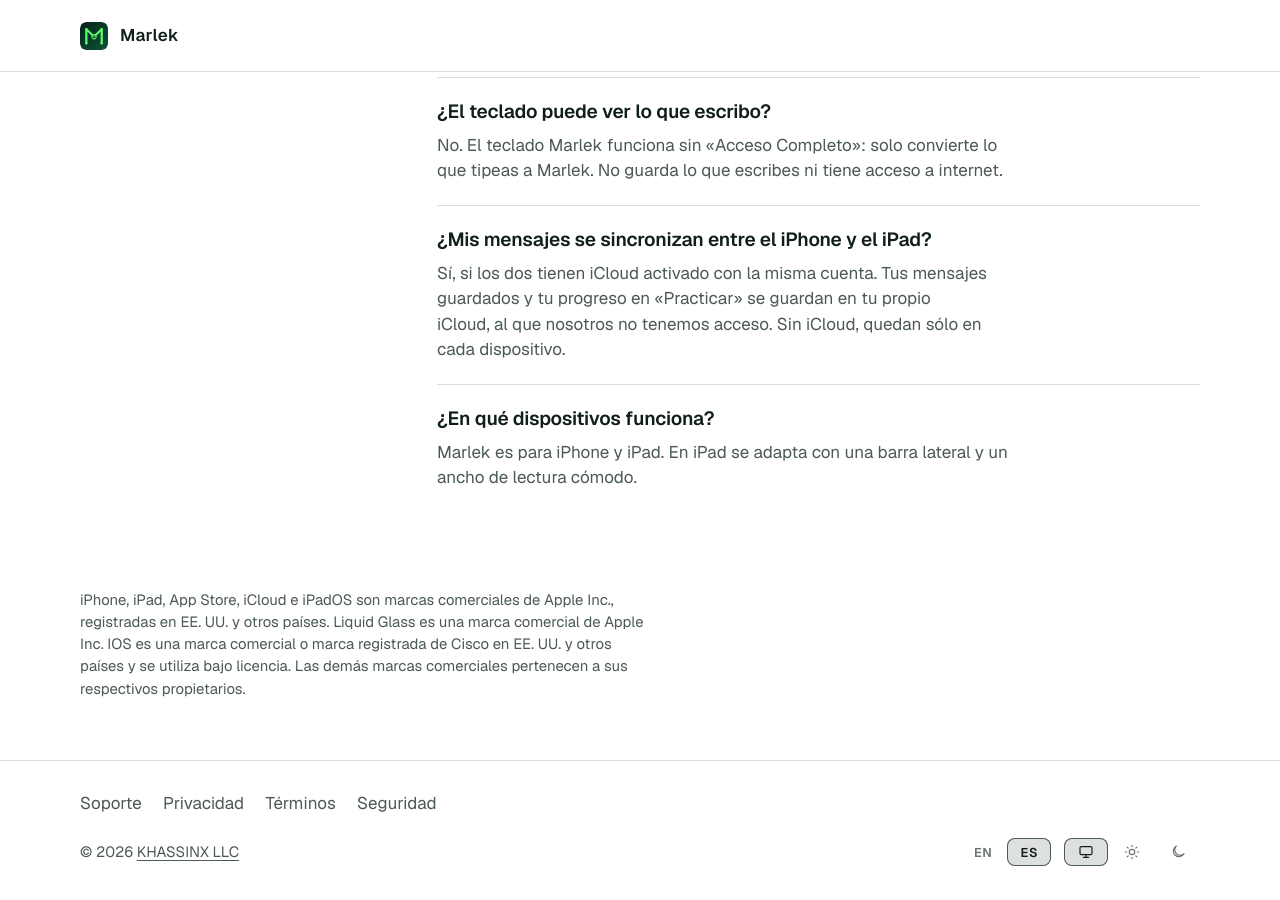
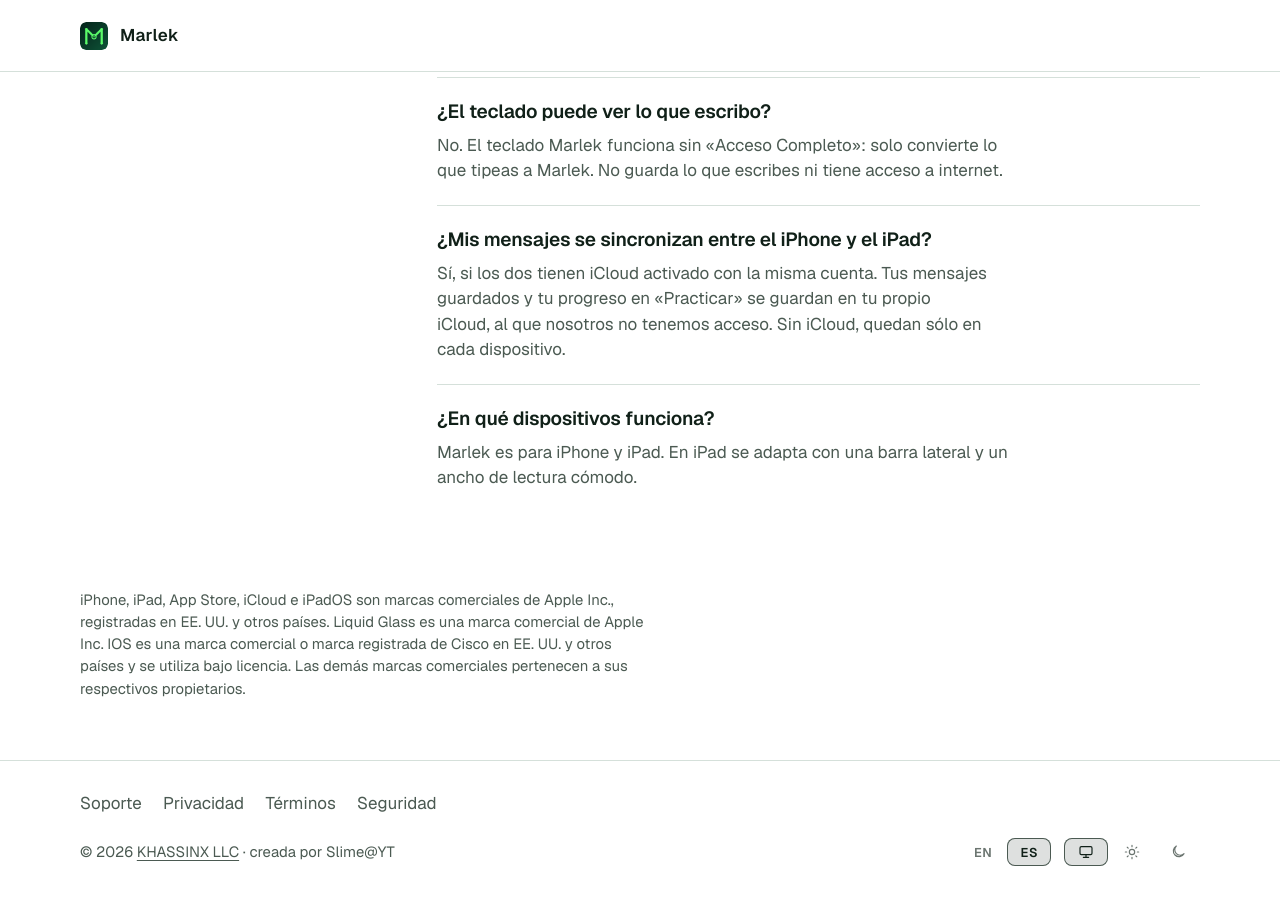
Before and after one commit to KhassinX/marlek-web, a Jekyll site: the page built from index.html, in a window 1280 px wide and 900 px high, scrolled down 3031 px. Built offline with Jekyll 4.4.1, drawn with Linux system fonts in a browser that asks for light colours.

Commit message:
Pie: conserva el crédito al creador («· creada por Slime@YT» / «· created by Slime@YT») en todas las páginas
base.html agrega ui.credit tras la entidad cuando el sitio lo define; sólo marlek lo define. La web
anterior lo llevaba en las 10 páginas y la IP del idioma y el cifrado es del creador. Decisión de
Enlace, 2026-10-12. Verificado: verif.sh 0 fallas Chromium y WebKit (88 cargas c/u); el crédito
está en el pie de todas las páginas del build.

Co-Authored-By: Claude Opus 5.5 <noreply@anthropic.com>
Claude-Session: https://claude.ai/code/session_01HcbMZm97AK2qBxhKYzgV1m

```diff
--- a/_config.yml
+++ b/_config.yml
@@ -74,6 +74,7 @@ ui_strings:
     skip_to_main: "Saltar al contenido principal"
     nav_footer: "Pie de página"
     umbrella_url: "https://khassinx.com/es/"
+    credit: "creada por Slime@YT"
     last_updated: "Última actualización"
     effective: "Vigente desde el"
     version: "Versión"
@@ -90,6 +91,7 @@ ui_strings:
     skip_to_main: "Skip to main content"
     nav_footer: "Footer"
     umbrella_url: "https://khassinx.com/"
+    credit: "created by Slime@YT"
     last_updated: "Last updated"
     effective: "Effective"
     version: "Version"
--- a/_layouts/base.html
+++ b/_layouts/base.html
@@ -84,7 +84,7 @@
   {%- assign footer_items = site.footer_nav[lang_key] | default: site.footer_nav.en %}
   <nav class="foot-links" aria-label="{{ ui.nav_footer }}">{% for item in footer_items %}<a href="{{ item.url }}">{{ item.title }}</a>{% endfor %}</nav>
   <div class="foot-meta">
-    <p>© {{ 'now' | date: '%Y' }} <a href="{{ ui.umbrella_url }}">{{ site.org_legal_name }}</a></p>
+    <p>© {{ 'now' | date: '%Y' }} <a href="{{ ui.umbrella_url }}">{{ site.org_legal_name }}</a>{% if ui.credit %} · {{ ui.credit }}{% endif %}</p>
     <div class="tools">
       <span class="lang" role="group" aria-label="{{ ui.language }}">{% if lang_key == 'es' %}<a href="{{ page.canonical_en | default: home_en }}" hreflang="en" lang="en">EN</a><span aria-current="true">ES</span>{% else %}<span aria-current="true">EN</span><a href="{{ page.canonical_es | default: home_es }}" hreflang="es" lang="es">ES</a>{% endif %}</span>
       <div class="theme" role="radiogroup" aria-label="{{ ui.theme }}" data-theme-group>
```
